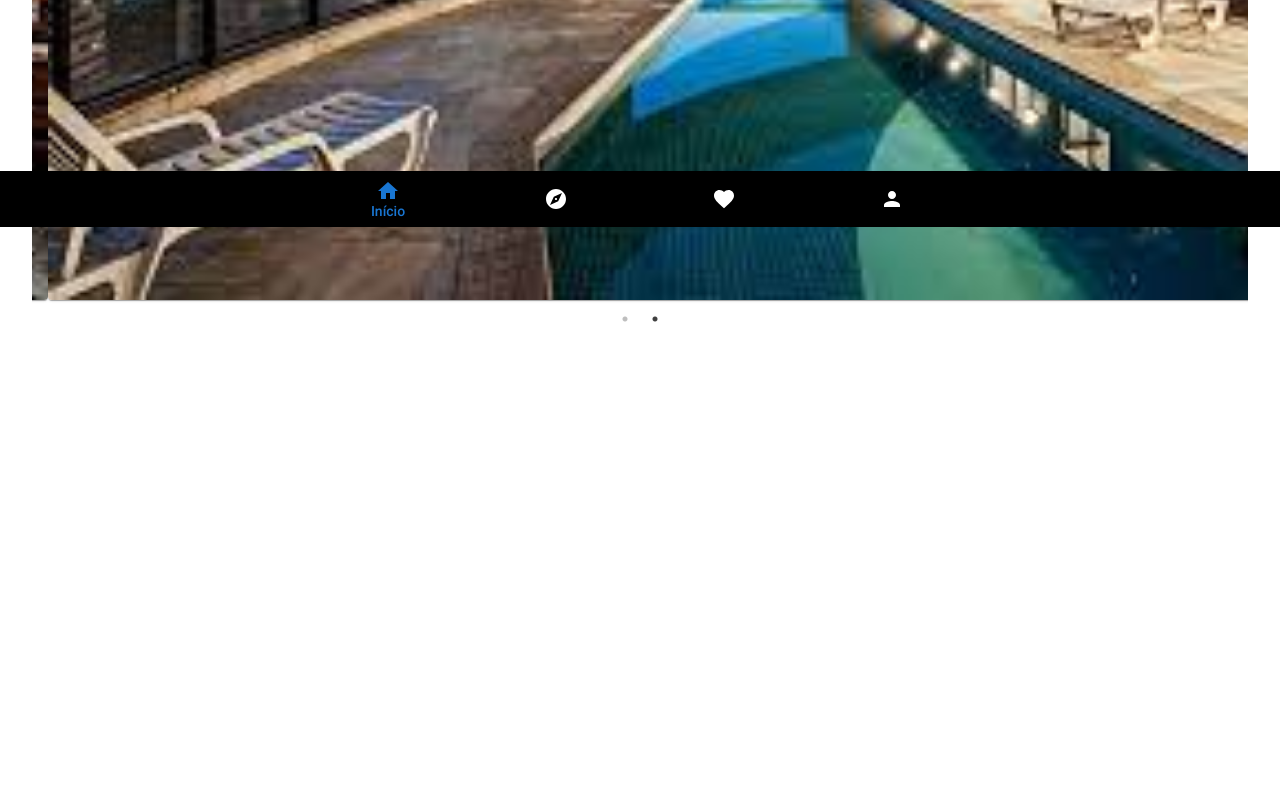
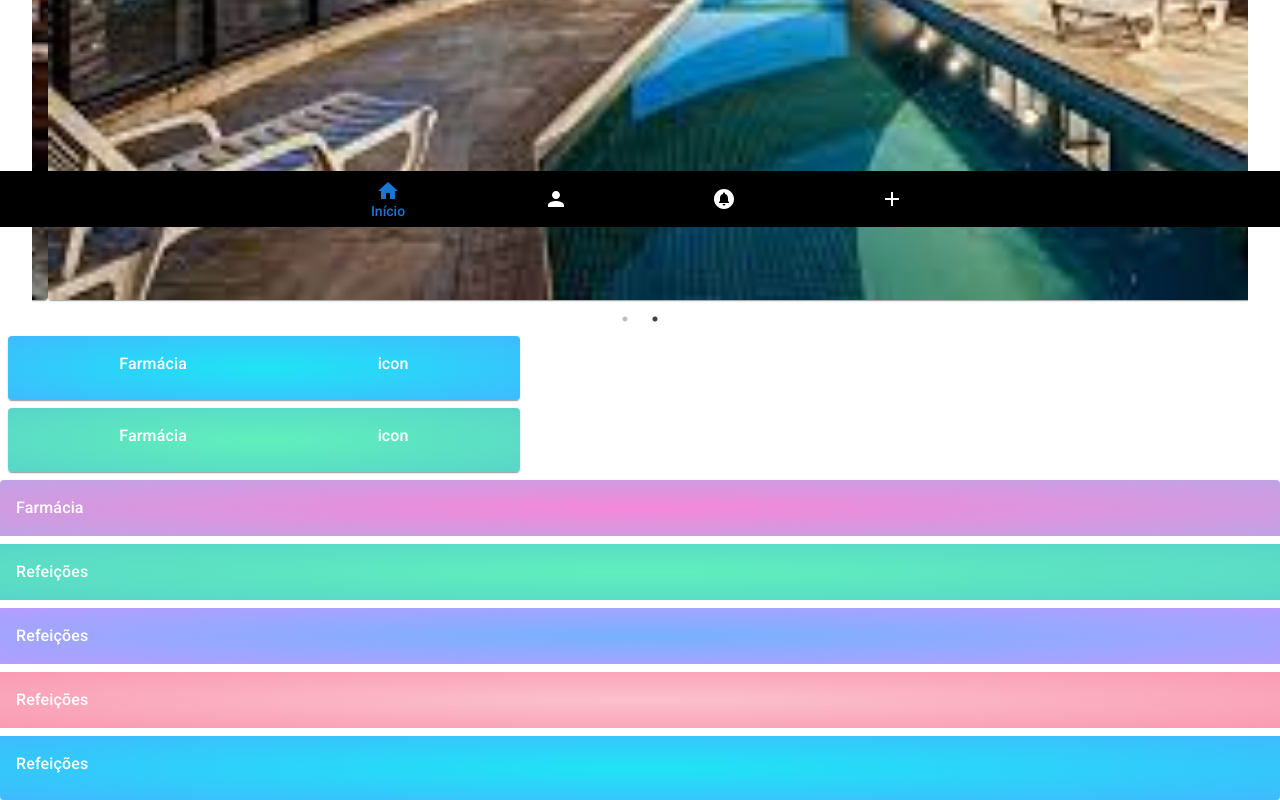
Before and after one commit to YuriAlvarenga/concierge, a React (Vite) app: page /hotelitaliabc in a window 1280 px wide. Shown: the part 573-1373 px from the top of the page. Before the commit the page ends 909 px from the top, so only its background shows below. Built offline with nearby package versions, Linux system fonts and the light colour scheme.

Commit message:
atulizado gradient cards

```diff
--- /dev/null
+++ b/src/components/cards/hotel-cards/simple-card.jsx
@@ -0,0 +1,37 @@
+import React from 'react'
+import Card from '@mui/material/Card'
+import CardContent from '@mui/material/CardContent'
+import Typography from '@mui/material/Typography'
+
+export default function CardComponent(){ //props vindo de hotel italia
+  return (
+      <Card sx={{color:'#FFF'}}>
+        <CardContent  sx={{background:'radial-gradient(#f588d8, #c0a3e5)'}}>
+          <Typography component="div">
+            Farmácia
+          </Typography>
+        </CardContent>
+        <CardContent  sx={{background:'radial-gradient(#60efbc,#58d5c9)', mt: 1}}>
+          <Typography component="div">
+            Refeições
+          </Typography>
+        </CardContent>
+        <CardContent  sx={{background:'radial-gradient(#76b2fe, #b69efe)', mt: 1}}>
+          <Typography component="div">
+            Refeições
+          </Typography>
+        </CardContent>
+        <CardContent  sx={{background:'radial-gradient(#fbc1cc, #fa99b2)', mt: 1}}>
+          <Typography component="div">
+            Refeições
+          </Typography>
+        </CardContent>
+        <CardContent  sx={{background:'radial-gradient(#1fe4f5, #3fbafe)', mt: 1}}>
+          <Typography component="div">
+            Refeições
+          </Typography>
+        </CardContent>
+      </Card>
+
+  )
+}
--- /dev/null
+++ b/src/components/cards/hotel-cards/small-card.jsx
@@ -0,0 +1,20 @@
+import React from 'react'
+import Card from '@mui/material/Card'
+import CardContent from '@mui/material/CardContent'
+import Typography from '@mui/material/Typography'
+
+export default function SmallCard( {gradientColors }){ //props vindo de hotel italia
+  return (
+      <Card sx={{background:`radial-gradient(${gradientColors})`, color:"#FFF",  width:'40%', m:1 }}>
+        <CardContent  sx={{display:'flex',  justifyContent:'space-around'}}>
+          <Typography component="div">
+            Farmácia
+          </Typography>
+          <Typography component="div">
+            icon
+          </Typography>
+        </CardContent>
+      </Card>
+
+  )
+}
--- a/src/components/menu/menu-bottom.jsx
+++ b/src/components/menu/menu-bottom/menu-bottom.jsx
@@ -2,10 +2,10 @@ import React, {useState} from 'react'
 import BottomNavigation from '@mui/material/BottomNavigation'
 import BottomNavigationAction from '@mui/material/BottomNavigationAction'
 import HomeIcon from '@mui/icons-material/Home'
-import ExploreIcon from '@mui/icons-material/Explore'
-import FavoriteIcon from '@mui/icons-material/Favorite'
+import CircleNotificationsIcon from '@mui/icons-material/CircleNotifications'
 import PersonIcon from '@mui/icons-material/Person'
 import { styled } from '@mui/system'
+import AddIcon from '@mui/icons-material/Add'
 
 const RootBottomNavigation = styled(BottomNavigation)({
   width: '100%',
@@ -26,9 +26,9 @@ export default function MenuBottomNavigation() {
   return (
     <RootBottomNavigation value={value} onChange={handleChange}>
       <BottomNavigationAction label="Início" value="home" icon={<HomeIcon />} sx={{color:"#fff"}} />
-      <BottomNavigationAction label="Favorites" value="favorites" icon={<ExploreIcon />} sx={{color:"#fff"}} />
-      <BottomNavigationAction label="Categorias" value="categories" icon={<FavoriteIcon />} sx={{color:"#fff"}} />
       <BottomNavigationAction label="Recepção" value="reception" icon={<PersonIcon />} sx={{color:"#fff"}} />
+      <BottomNavigationAction label="Notificações" value="notifications" icon={<CircleNotificationsIcon />} sx={{color:"#fff"}} />
+      <BottomNavigationAction label="Categorias" value="categories" icon={<AddIcon />} sx={{color:"#fff"}} />
     </RootBottomNavigation>
   )
 }
--- a/src/pages/hotels/hotelItaliaBc/hotel-italia-bc.jsx
+++ b/src/pages/hotels/hotelItaliaBc/hotel-italia-bc.jsx
@@ -1,9 +1,11 @@
 import React from 'react'
-import MenuBottomNavigation from '../../../components/menu/menu-bottom'
-import TopBar from '../../../components/top-bar/top-bar'
-import ImageCard from '../../../components/cards/image-card'
+import MenuBottomNavigation from '../../../components/menu/menu-bottom/menu-bottom'
+import TopBar from '../../../components/menu/top-bar/top-bar'
+import ImageCard from '../../../components/cards/hotel-cards/image-card'
 import TitleCards from '../../../components/titles/title-cards'
 import { Box } from '@mui/material'
+import SmallCard from '../../../components/cards/hotel-cards/small-card'
+import CardComponent from '../../../components/cards/hotel-cards/simple-card'
 
 
 export default function HotelItaliaBC() {
@@ -13,6 +15,9 @@ export default function HotelItaliaBC() {
       <TopBar/>
       <TitleCards title={"Hotel Itália"}/>
       <ImageCard/>
+      <SmallCard gradientColors={['#1fe4f5', '#3fbafe']}/>
+      <SmallCard gradientColors={['#60efbc,#58d5c9']}/>
+      <CardComponent/>
       <MenuBottomNavigation/>
     </Box>
   )
```
Also changed, not shown: src/components/cards/card.jsx (deleted, +0 -17 lines), src/components/cards/hotel-cards/image-card.jsx (renamed from src/components/cards/image-card.jsx), src/components/menu/top-bar/top-bar.jsx (renamed from src/components/top-bar/top-bar.jsx).
